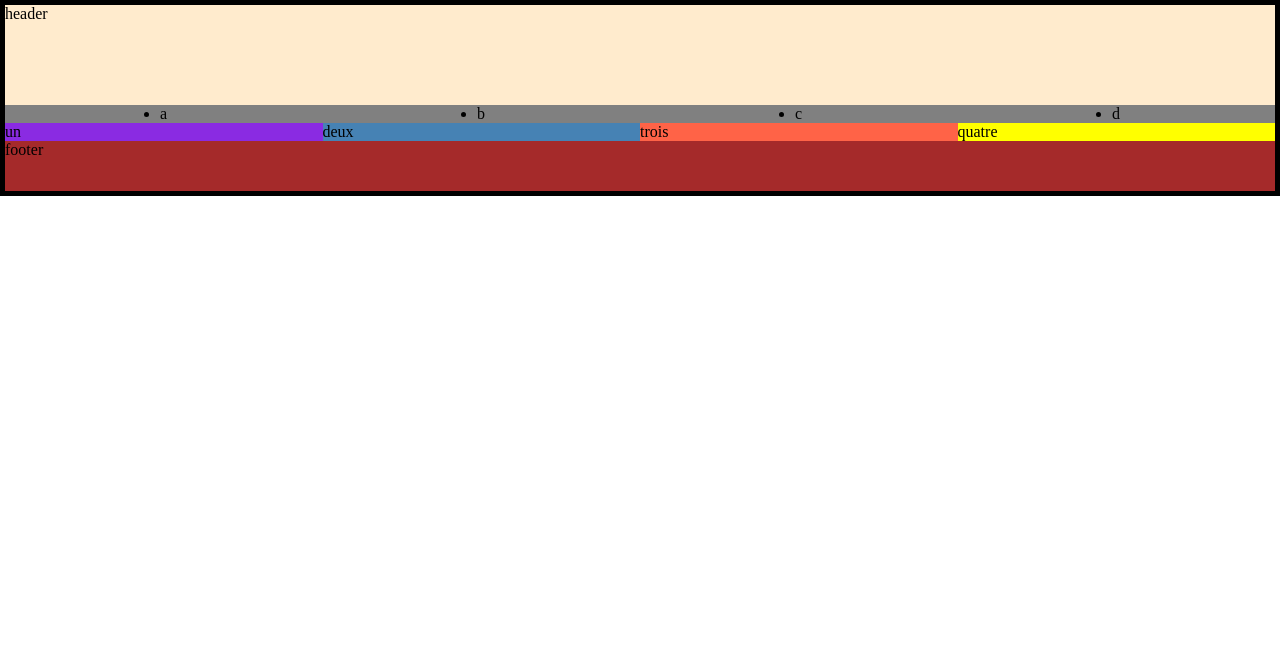
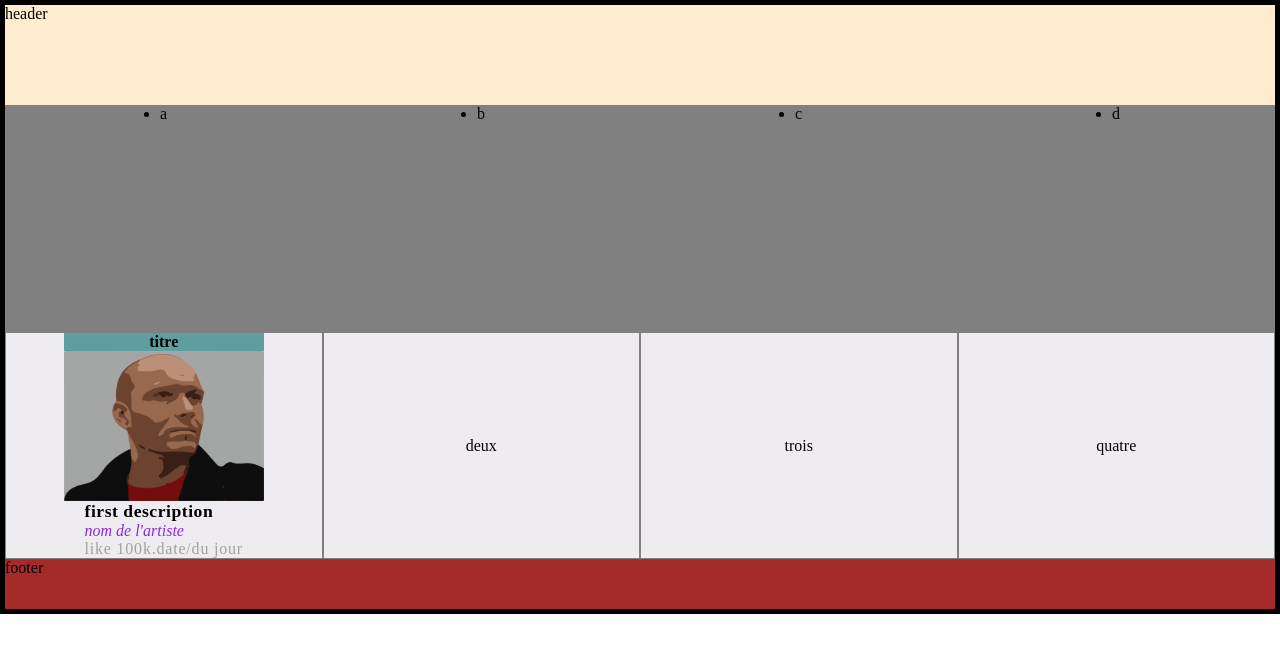
Before and after one commit to ohstyle/cardModel, a plain HTML site: page index.html in a window 1280 px wide. Drawn offline with Linux system fonts and the light colour scheme.

Commit message:
design card

```diff
--- a/index.html
+++ b/index.html
@@ -18,10 +18,25 @@
             <li>d</li>
          </ul>
       </div>
-         <div class="un">un</div>
-         <div class="deux">deux</div>
-         <div class="trois">trois</div>
-         <div class="quatre">quatre</div>
+
+            <div class="un">
+               <div class="photo"></div>
+               <h4 class="titre">titre</h4>
+               <img src="500.jpg" alt="image du jour">
+               <div class="description">
+                  <div class="rond-photo"></div>
+                  <h5 class="underImg">first description</h5>
+                  <p class="name">nom de l'artiste</p>
+                  <p class="info">like 100k.date/du jour</p>
+               </div>
+            </div>
+
+            <div class="un">deux</div>
+            <div class="un">trois</div>
+            <div class="un">quatre</div>
+
+
+
 
          <div class="footer">footer</div>
    </div>
--- a/style.css
+++ b/style.css
@@ -30,9 +30,44 @@ grid-row: 1/1;
    align-items: center;
 }
 .un{
-background: blueviolet;
+background: rgb(238, 236, 240);
+border: 1px solid grey;
+
+display: flex;
+flex-direction: column;
+justify-content: center;
+align-items: center;
+
 }
-.deux{
+.titre{
+   background: cadetblue;
+   width: 200px;
+   text-align: center;
+   font-weight: bolder;
+
+}
+.un img{
+   width: 200px;
+   height: 150px;
+
+}
+.underImg{
+   letter-spacing: 0.03em;
+   font-weight: 900;
+   font-size: 1.1em;
+
+}
+.name{
+color: blueviolet;
+font-style: italic;
+
+}
+.info{
+   color: rgb(161, 161, 161);
+   font-weight: lighter;
+   letter-spacing: 0.05em;
+}
+/* .deux{
 background: steelblue;
 }
 .trois{
@@ -40,7 +75,7 @@ background: tomato;
 }
 .quatre{
 background: yellow;
-}
+} */
 .footer{
 background: brown;
 grid-column: 1/span2;
```
Also changed, not shown: 500.jpg (added), cod.jpeg (added).
